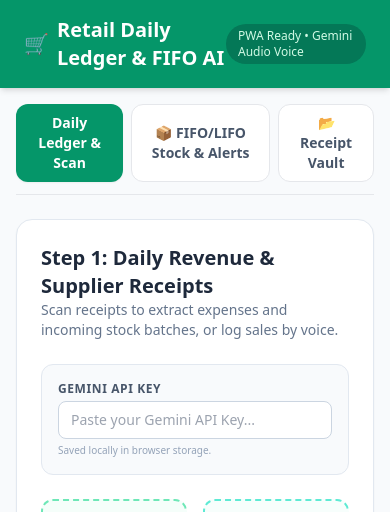
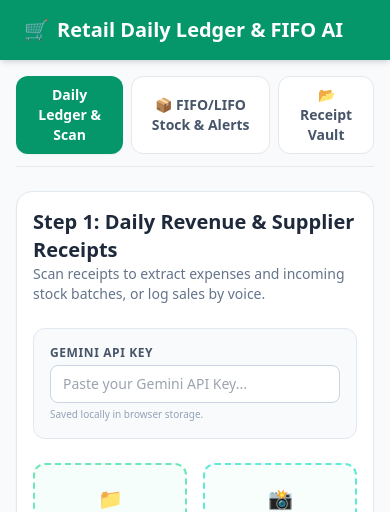
Before and after one commit to nirereprovidence12-oss/-Retail-Daily-Ledger-AI, a plain HTML site: page index.html in a window 390 px wide. Shown: the top 512 px of the page. Drawn offline with nearby package versions, Linux system fonts and the light colour scheme.

Commit message:
removed PWA Ready

```diff
--- a/index.html
+++ b/index.html
@@ -16,7 +16,7 @@
       <h1 class="text-xl font-bold flex items-center gap-2">
         <span>🛒</span> Retail Daily Ledger & FIFO AI
       </h1>
-      <span class="text-xs bg-emerald-700 px-3 py-1 rounded-full text-emerald-100 font-medium">PWA Ready • Gemini Audio Voice</span>
+      <!-- <span class="text-xs bg-emerald-700 px-3 py-1 rounded-full text-emerald-100 font-medium"></span> -->
     </div>
   </header>
 
@@ -31,7 +31,7 @@
     </div>
 
     <!-- TAB 1: LEDGER & SCANNER -->
-    <div id="section-ledger" class="bg-white rounded-2xl shadow-sm border border-slate-200 p-6 space-y-6">
+    <div id="section-ledger" class="bg-white rounded-2xl shadow-sm border border-slate-200 p-4 sm:p-6 space-y-6">
       <div>
         <h2 class="text-xl font-semibold text-slate-800">Step 1: Daily Revenue & Supplier Receipts</h2>
         <p class="text-sm text-slate-500">Scan receipts to extract expenses and incoming stock batches, or log sales by voice.</p>
@@ -49,12 +49,12 @@
       <!-- Action Buttons -->
       <div class="grid grid-cols-2 gap-4">
         <div class="border-2 border-dashed border-emerald-300 bg-emerald-50/50 rounded-xl p-5 text-center hover:bg-emerald-50 transition cursor-pointer flex flex-col items-center justify-center" onclick="document.getElementById('receipt-input-file').click()">
-          <span class="text-3xl block mb-1">📁</span>
+          <span class="text-xl sm:text-3xl block mb-1">📁</span>
           <p class="text-sm text-emerald-800 font-medium">Upload File(s)</p>
           <input id="receipt-input-file" type="file" accept="image/*" multiple class="hidden" onchange="handleMultipleUpload(event)">
         </div>
         <div class="border-2 border-dashed border-teal-300 bg-teal-50/50 rounded-xl p-5 text-center hover:bg-teal-50 transition cursor-pointer flex flex-col items-center justify-center" onclick="document.getElementById('receipt-input-camera').click()">
-          <span class="text-3xl block mb-1">📸</span>
+          <span class="text-xl sm:text-3xl block mb-1">📸</span>
           <p class="text-sm text-teal-800 font-medium">Capture Photo</p>
           <input id="receipt-input-camera" type="file" accept="image/*" capture="environment" class="hidden" onchange="handleMultipleUpload(event)">
         </div>
@@ -96,7 +96,7 @@
     </div>
 
     <!-- TAB 2: FIFO / LIFO INVENTORY & REORDER ALERTS -->
-    <div id="section-inventory" class="hidden bg-white rounded-2xl shadow-sm border border-slate-200 p-6 space-y-6">
+    <div id="section-inventory" class="hidden bg-white rounded-2xl shadow-sm border border-slate-200 p-4 sm:p-6 space-y-6">
       <div class="flex justify-between items-center">
         <div>
           <h2 class="text-xl font-semibold text-slate-800">📦 FIFO / LIFO Stock & Reorder Management</h2>
```
